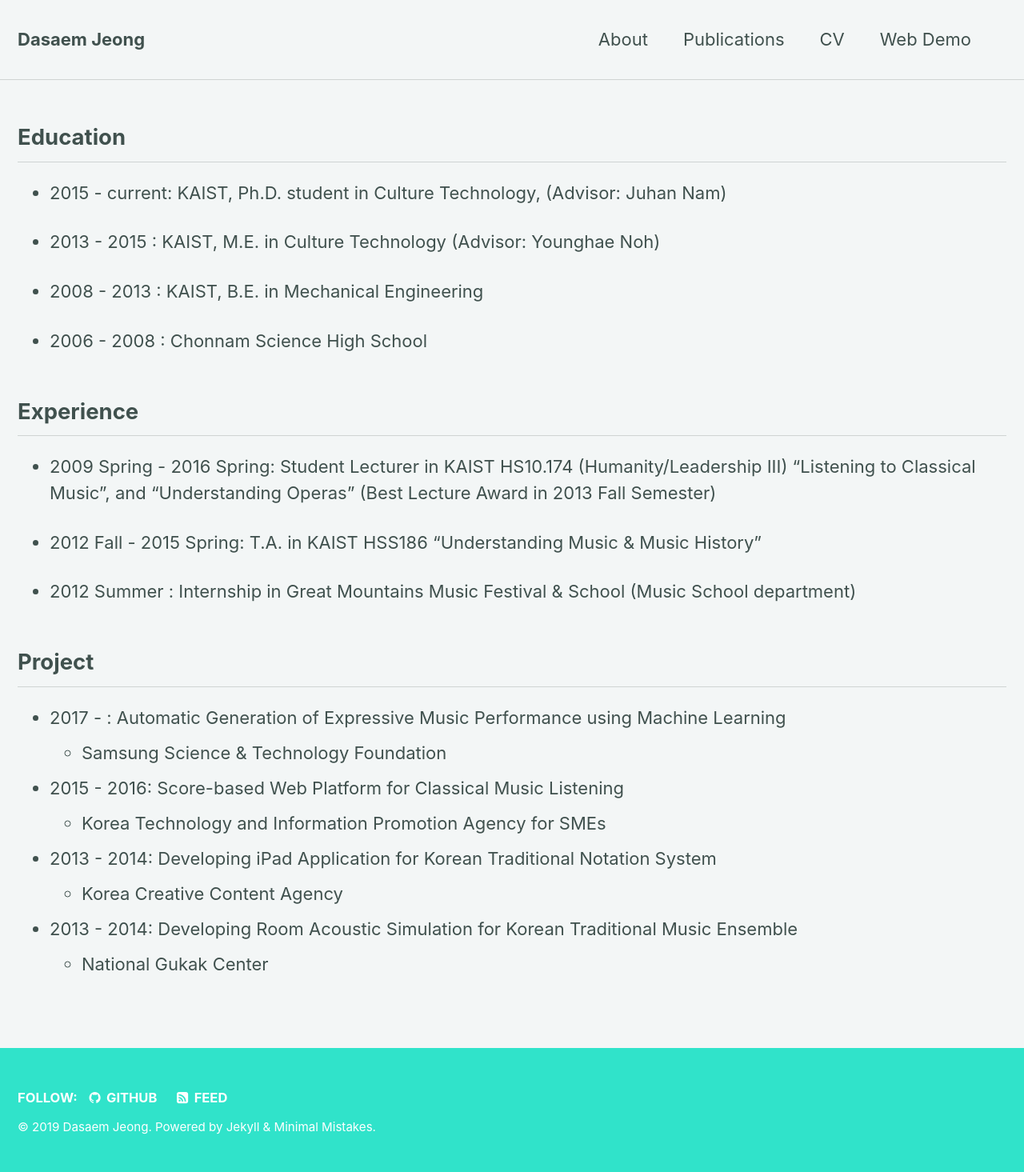
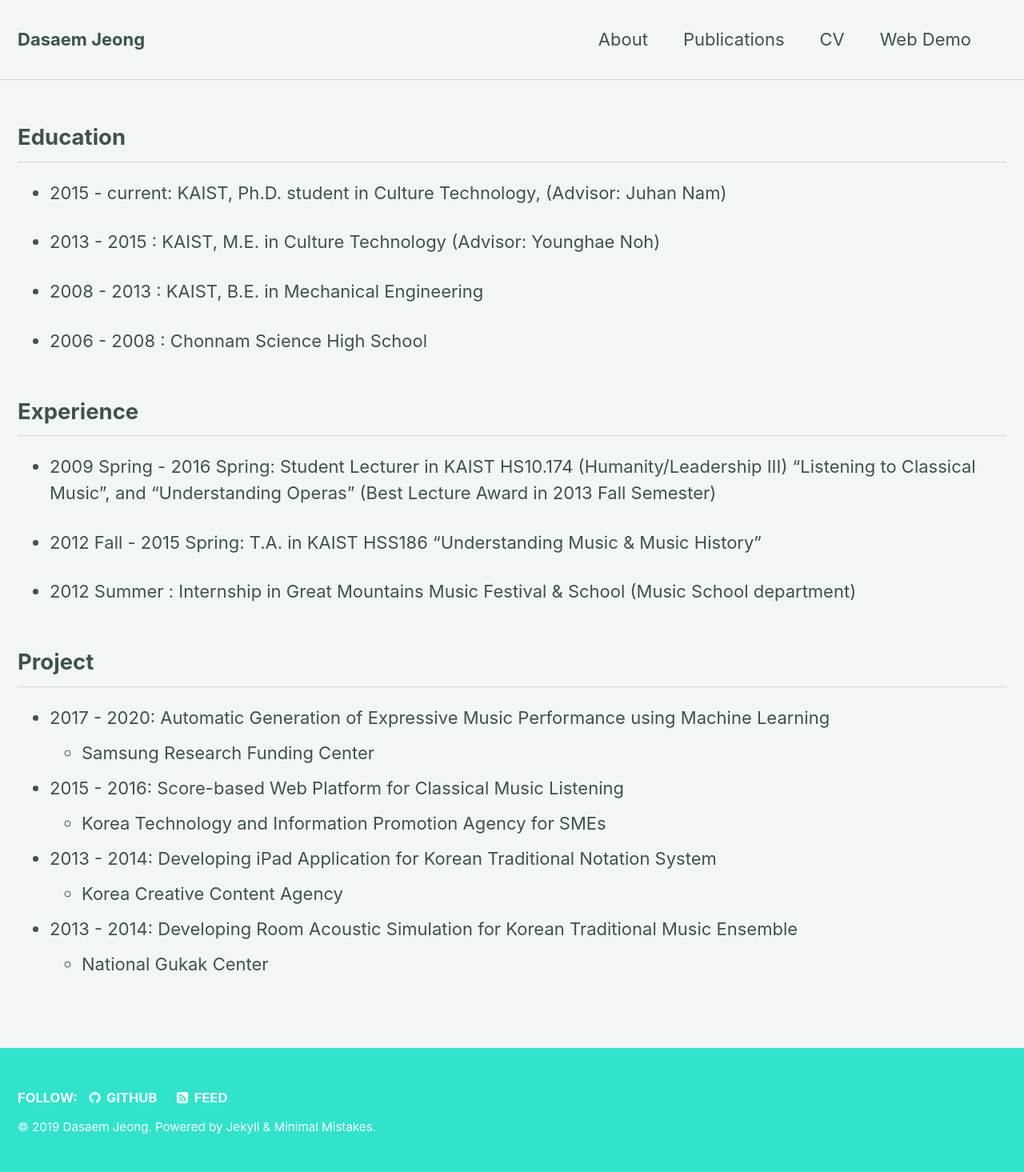
Before and after one commit to jdasam/jdasam.github.io, a Jekyll site: the page built from cv.md, in a window 1280 px wide. Shown: the whole page at 80% size. Built offline with Jekyll 4.4.1, drawn with Linux system fonts in a browser that asks for light colours.

Commit message:
Update cv.md

```diff
--- a/cv.md
+++ b/cv.md
@@ -24,8 +24,8 @@ permalink: /cv/
 
 ## Project
 
-- 2017 - : Automatic Generation of Expressive Music Performance using Machine Learning
-	+ Samsung Science & Technology Foundation
+- 2017 - 2020: Automatic Generation of Expressive Music Performance using Machine Learning
+	+ Samsung Research Funding Center
 
 - 2015 - 2016: Score-based Web Platform for Classical Music Listening
 	+ Korea Technology and Information Promotion Agency for SMEs
```
